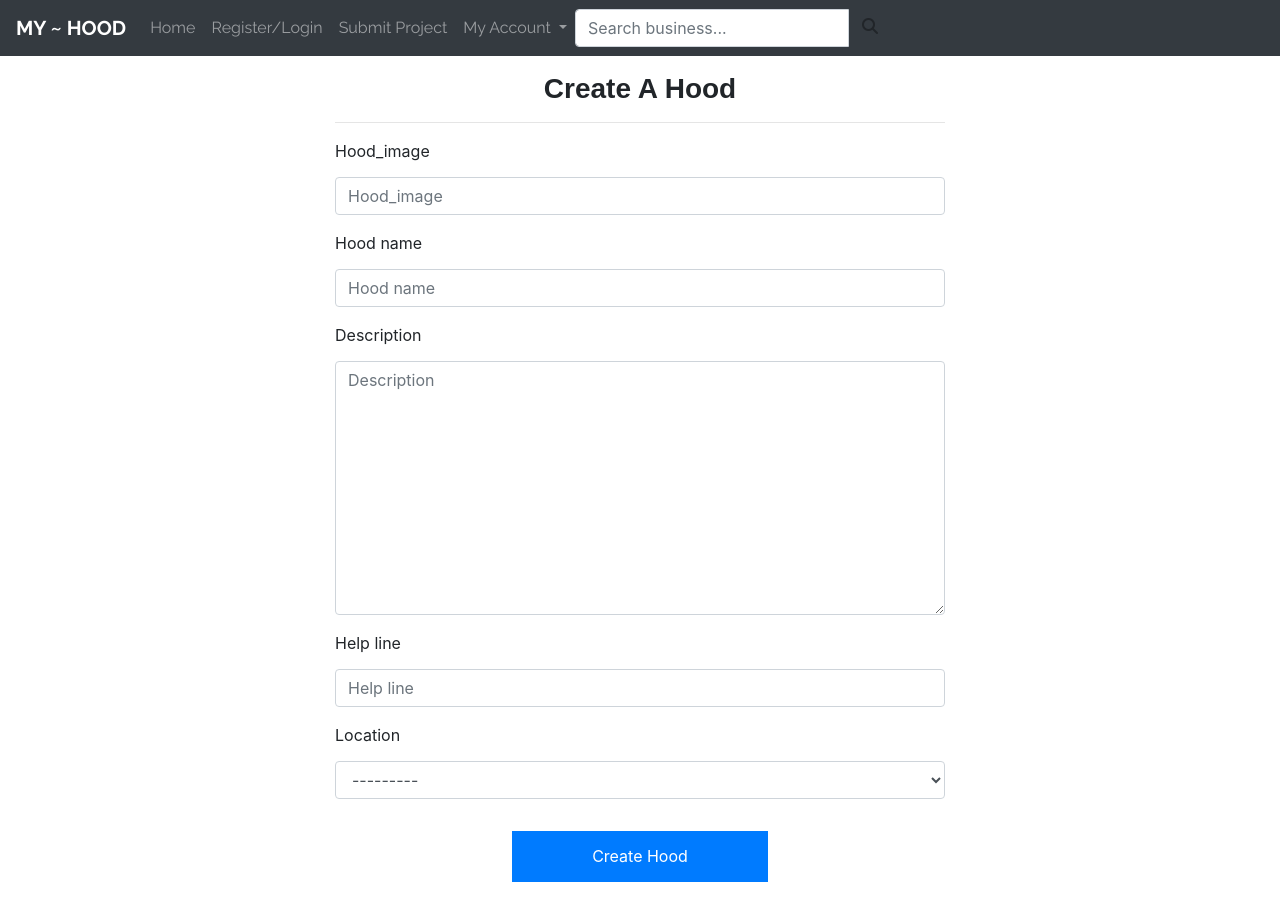
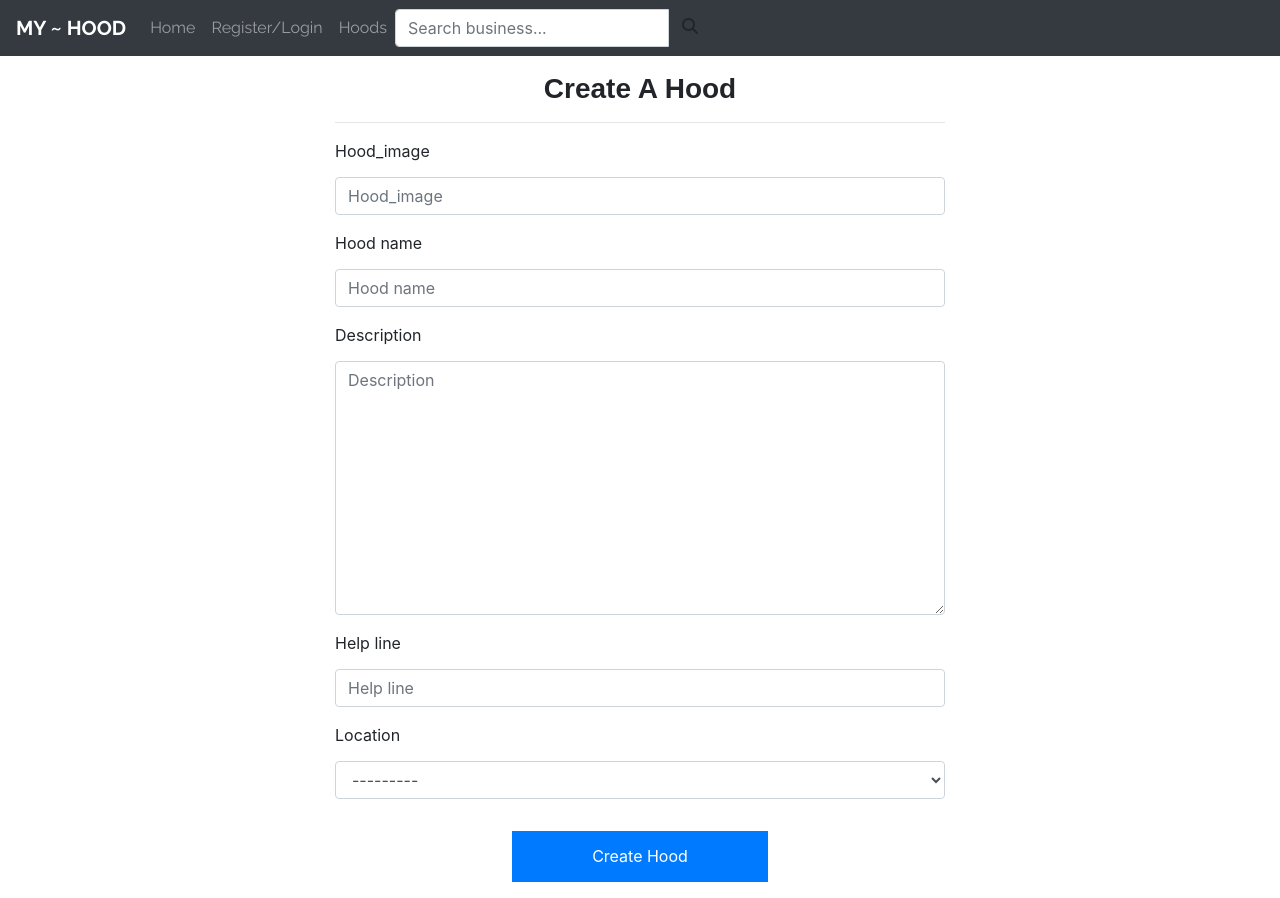
Before and after one commit to Williamsoditi/The-Block, a Django app: page /create_hood/ in a window 1280 px wide. Run offline with Django 4.2, Linux system fonts and the light colour scheme; the visitor is signed in with stand-in values (Sample User, id 1); data that the repository does not hold is empty; some libraries are stand-ins or nearby versions; some web fonts are replaced.

Commit message:
Feat :Adds hood template

```diff
--- a/HoodApp/templates/home.html
+++ b/HoodApp/templates/home.html
@@ -3,11 +3,13 @@
 {% load bootstrap4 %}
 {% block content %}
 
+
 <div class="overall">
     <div class="container-fluid img-fluid text-center landing-page">
         <h1 class="display-1">The ~ Block</h1>
         <p class="land-info">Get to know what is happening in your neighbourhood. Lots of great news & information underway.</p>
-        <button class="btn btn-lg bg-warning main-btn">Discover Now</button>
+        <a href="/accounts/login/"><input type="submit" class= "btn btn-primary mt-3 prof-btn" value="Discover Now">
+        </a>
     </div>
 </div>
 
--- a/HoodApp/templates/hood/create_hood.html
+++ b/HoodApp/templates/hood/create_hood.html
@@ -5,7 +5,6 @@
 
 <div class="container-fluid">
     <div class="row">
-      <!-- Empty div -->
       <div class="col-md-3"></div>
       <div class="col-md-6 mt-3">
         <div class="panel panel-default">
@@ -29,7 +28,6 @@
         </div>
 
       </div>
-      <!-- empty div -->
       <div class="col-md-3"></div>
     </div>
 </div>
--- a/HoodApp/templates/navbar.html
+++ b/HoodApp/templates/navbar.html
@@ -1,10 +1,12 @@
+{% if user.is_authenticated %}
+
 <nav class="navbar navbar-expand-md bg-dark text-white navbar-dark">
     <a class="navbar-brand" href="/"><strong>MY ~ HOOD</strong></a>
     <button class="navbar-toggler" type="button" data-toggle="collapse" data-target="#collapsibleNavbar">
         <span class="navbar-toggler-icon"></span>
     </button>
     <div class="collapse navbar-collapse" id="collapsibleNavbar">
-        <ul class="nav navbar-nav navbar-left">
+        <ul class="nav navbar-nav navbar-left justify-content-center">
             <li class="nav-item">
                 <a class="nav-link" href="/">Home</a>
             </li>
@@ -12,33 +14,34 @@
                 <a class="nav-link" href="/accounts/login/">Register/Login</a>
             </li>
             <li class="nav-item">
-                <a class="nav-link" href="/project/project">Submit Project</a>
+                <a class="nav-link" href="/hoods">Hoods</a>
             </li>
-            <li class="nav-item dropdown">
+
+            <!-- <li class="nav-item dropdown">
                 <a class="nav-link dropdown-toggle" href="#" id="navbardrop" data-toggle="dropdown">
                     My Account
                 </a>
                 <div class="dropdown-menu">
                     {% if user.is_authenticated %}
                     <a class="dropdown-item" href="/profile">Profile</a>
-                    <a class="dropdown-item" href="/project/project/">Add Project</a>
+                    <a class="dropdown-item" href="/project/project/">Add Hood</a>
                     <a class="dropdown-item" href="/logout">Logout</a>
                     {% else %}
                     <small class="text-center">Please log in</small>
                     <a class="nav-link" href="/accounts/login/">Register/Login</a>
                     {% endif %}
                 </div>
-            </li>
-        </ul>
-        <ul class="nav navbar-nav navbar-right">
-            <form class="form-inline my-2 my-lg-0" role="search" action="{% url 'search' %}">
-                <div class="input-group " >
-                  <input type="text" class="form-control" placeholder="Search business..." name="search"  >
-                  <div class="input-group-btn">
-                    <button class="btn btn-default" type="submit"><i class="fa fa-search" aria-hidden="true"></i></button>
-                  </div>
+            </li> -->
+            <form class="form-inline" role="search" action="{% url 'search' %}">
+                <div class="input-group ">
+                    <input type="text" class="form-control" placeholder="Search business..." name="search">
+                    <div class="input-group-btn">
+                        <button class="btn btn-default" type="submit"><i class="fa fa-search"
+                                aria-hidden="true"></i></button>
+                    </div>
                 </div>
             </form>
-        </ul>
     </div>
+    </ul>
 </nav>
+{% endif %}
--- a/static/css/base.css
+++ b/static/css/base.css
@@ -17,3 +17,6 @@ h1, h2, h3, h4, h5, h6{
     width: 20vw;
     padding: 1vw;
 }
+.hoodies{
+    border-radius: 0%;
+}
```
Also changed, not shown: HoodApp/templates/hood/hood.html (+50 -0 lines).
